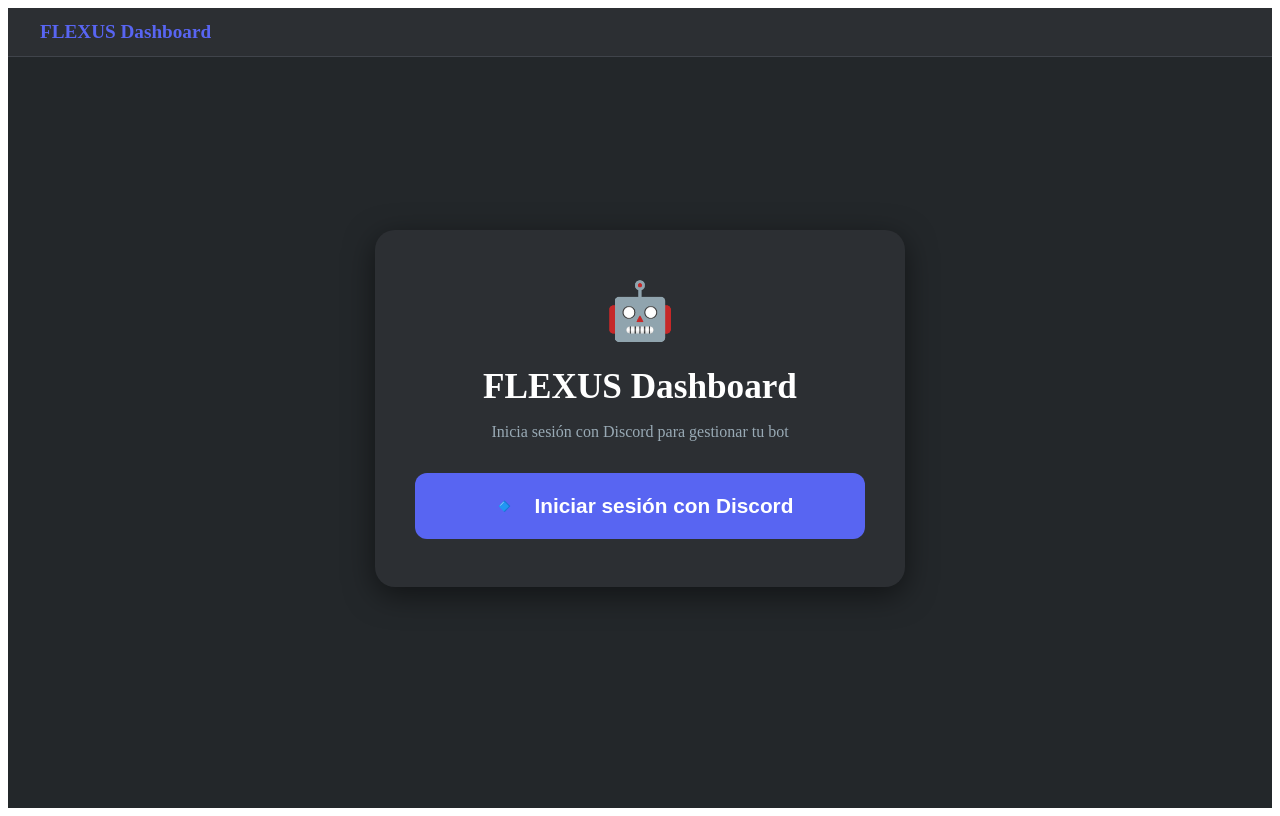
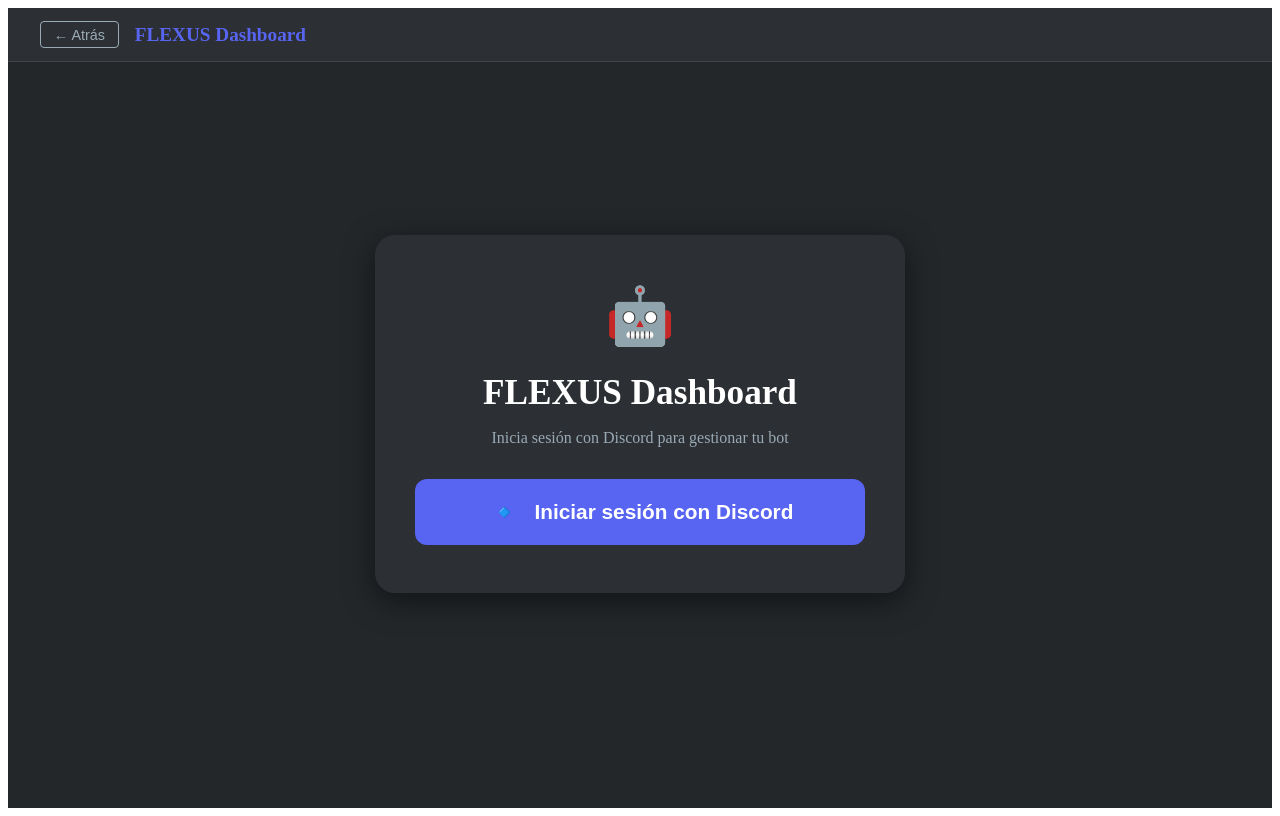
Before and after one commit to rxscriptsX/flexusdd, a Next.js app: page /login in a window 1280 px wide. Built offline with nearby package versions, Linux system fonts and the light colour scheme; no server answers.

Commit message:
Update _app.tsx

```diff
--- a/pages/_app.tsx
+++ b/pages/_app.tsx
@@ -1,10 +1,16 @@
 import { SessionProvider, useSession, signOut } from "next-auth/react";
 import type { AppProps } from "next/app";
 import Link from "next/link";
+import { useRouter } from "next/router";
 import { ReactNode } from "react";
 
 function Layout({ children }: { children: ReactNode }) {
   const { data: session } = useSession();
+  const router = useRouter();
+
+  const goBack = () => {
+    router.back();
+  };
 
   return (
     <div style={{ height: "100vh", display: "flex", flexDirection: "column", backgroundColor: "#23272a", color: "white" }}>
@@ -16,9 +22,22 @@
         backgroundColor: "#2c2f33",
         borderBottom: "1px solid #40444b",
       }}>
-        <Link href="/dashboard" style={{ color: "#5865f2", fontWeight: "bold", fontSize: "1.2rem", textDecoration: "none" }}>
-          FLEXUS Dashboard
-        </Link>
+        <div style={{ display: "flex", alignItems: "center", gap: "1rem" }}>
+          <button onClick={goBack} style={{
+            background: "none",
+            border: "1px solid #99aab5",
+            color: "#99aab5",
+            padding: "0.3rem 0.8rem",
+            borderRadius: "4px",
+            cursor: "pointer",
+            fontSize: "0.9rem",
+          }}>
+            ← Atrás
+          </button>
+          <Link href="/dashboard" style={{ color: "#5865f2", fontWeight: "bold", fontSize: "1.2rem", textDecoration: "none" }}>
+            FLEXUS Dashboard
+          </Link>
+        </div>
         <div style={{ display: "flex", alignItems: "center", gap: "1rem" }}>
           {session && (
             <>
```
